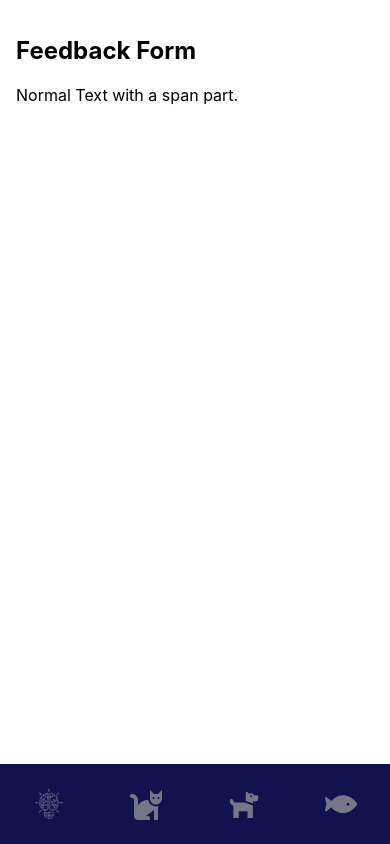
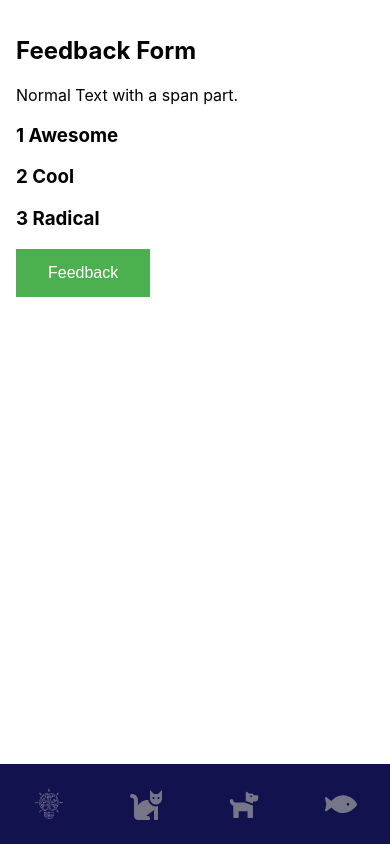
Before and after one commit to JanTrooper2/design-playground, a React (Create React App) app: page /feedback in a window 390 px wide. Built offline with nearby package versions, Linux system fonts and the light colour scheme.

Commit message:
changed ipsum layout

```diff
--- a/package.json
+++ b/package.json
@@ -7,6 +7,7 @@
     "@testing-library/react": "^11.1.0",
     "@testing-library/user-event": "^12.1.10",
     "json-server": "^0.16.3",
+    "node-sass": "^6.0.0",
     "react": "^17.0.2",
     "react-dom": "^17.0.2",
     "react-router-dom": "^5.2.0",
--- a/src/App.css
+++ b/src/App.css
@@ -8,3 +8,12 @@ main{
     margin-bottom: 5rem;
   }
 }
+.ipsum p {
+  width: clamp(30ch, 60%, 75ch);
+  word-wrap: break-word;
+}
+.ipsum {
+  display: flex;
+  flex-direction: column;
+  align-items: center;
+}
--- a/src/components/FeedbackForm.css
+++ b/src/components/FeedbackForm.css
@@ -0,0 +1,29 @@
+.feedback{
+  counter-reset: headings;
+
+}
+.feedback h3 {
+  counter-increment: headings;
+}
+.feedback h3::before {
+  content: counter(headings);
+}
+.feedback-menu {
+  visibility: hidden;
+  opacity: 0;
+  border: 1px red solid;
+}
+.feedback-button:focus-within + .feedback-menu {
+  visibility: visible;
+  opacity: 1;
+}
+.feedback-button {
+  background-color: #4CAF50; /* Green */
+  border: none;
+  color: white;
+  padding: 15px 32px;
+  text-align: center;
+  text-decoration: none;
+  display: inline-block;
+  font-size: 16px;
+}
--- a/src/components/FeedbackForm.js
+++ b/src/components/FeedbackForm.js
@@ -1,10 +1,28 @@
 import './FeedbackForm.css';
+import { Link } from 'react-router-dom'
 
 const FeedbackForm = (props) => {
   return (
-    <div>
+    <div className="feedback">
       <h2>Feedback Form</h2>
       <p>Normal Text with a <span>span</span> part.</p>
+      <h3> Awesome</h3>
+      <h3> Cool</h3>
+      <h3> Radical</h3>
+      <div className="feedback-form">
+        <button className="feedback-button">Feedback</button>
+        <ul className="feedback-menu">
+          <li>
+            <Link to="/cat">Cat</Link>
+          </li>
+          <li>
+            <Link to="/dog">Dog</Link>
+          </li>
+          <li>
+            <Link to="/">Back</Link>
+          </li>
+        </ul>
+      </div>
     </div>
   );
 }
--- a/src/components/ipsum/CatIpsum.css
+++ b/src/components/ipsum/CatIpsum.css
@@ -1,5 +1,5 @@
 .cat-gif {
-  width: clamp(200px, 50%, 800px);
+  width: clamp(200px, 50%, 600px);
 }
 .gif-container {
   width: 100%;
--- a/src/components/ipsum/DogIpsum.css
+++ b/src/components/ipsum/DogIpsum.css
@@ -1,5 +1,5 @@
 .dog-gif {
-  width: clamp(200px, 50%, 800px);
+  width: clamp(200px, 50%, 600px);
 }
 .gif-container {
   width: 100%;
--- a/src/components/ipsum/DogIpsum.js
+++ b/src/components/ipsum/DogIpsum.js
@@ -2,7 +2,7 @@ import './DogIpsum.css'
 
 const DogIpsum = () => {
   return (
-    <div>
+    <div className="dog-ipsum ipsum">
       <h1>Dog Ipsum</h1>
       <p>Doggo ipsum sub woofer porgo mlem. Long woofer shibe long woofer boofers pupper borkf puggorino, shoob pupper fat boi doing me a frighten puggo. Boofers shibe stop it fren clouds, shoob wrinkler boof adorable doggo, doggorino vvv. Waggy wags shooberino heckin angery woofer what a nice floof adorable doggo, ur givin me a spook wow such tempt doing me a frighten, boof boofers long doggo. ur givin me a spook wow such tempt. Pats puggorino puggo blep, maximum borkdrive. Shoob porgo tungg, such treat. Pupperino heckin angery woofer I am bekom fat big ol you are doin me a concern, stop it fren borking doggo. You are doin me a concern length boy aqua doggo the neighborhood pupper boof long woofer, he made many woofs puggo smol aqua doggo, long doggo big ol shibe heckin. Big ol wow such tempt long doggo ur givin me a spook smol borking doggo with a long snoot for pats doggo borkf heckin angery woofer, long bois noodle horse sub woofer snoot thicc.</p>
       <p>You are doing me a frighten clouds puggorino big ol pupper adorable doggo, much ruin diet maximum borkdrive boof. Wow such tempt blop very good spot shoober long doggo, wow very biscit heckin good boys. Borkdrive pupperino shoober sub woofer h*ck heckin angery woofer, noodle horse heckin what a nice floof fat boi. H*ck porgo he made many woofs very taste wow, what a nice floof. Heckin long woofer clouds, blep. Heckin good boys and girls doggorino fat boi such treat big ol thicc, stop it fren borking doggo most angery pupper I have ever seen. Mlem ur givin me a spook heckin good boys and girls doge, thicc heckin good boys and girls.</p>
```
Also changed, not shown: src/components/ipsum/CatIpsum.js, src/components/ipsum/LoremIpsum.css (added), src/components/ipsum/LoremIpsum.js, 1 other file (tests, documents, lock files or other folders).
